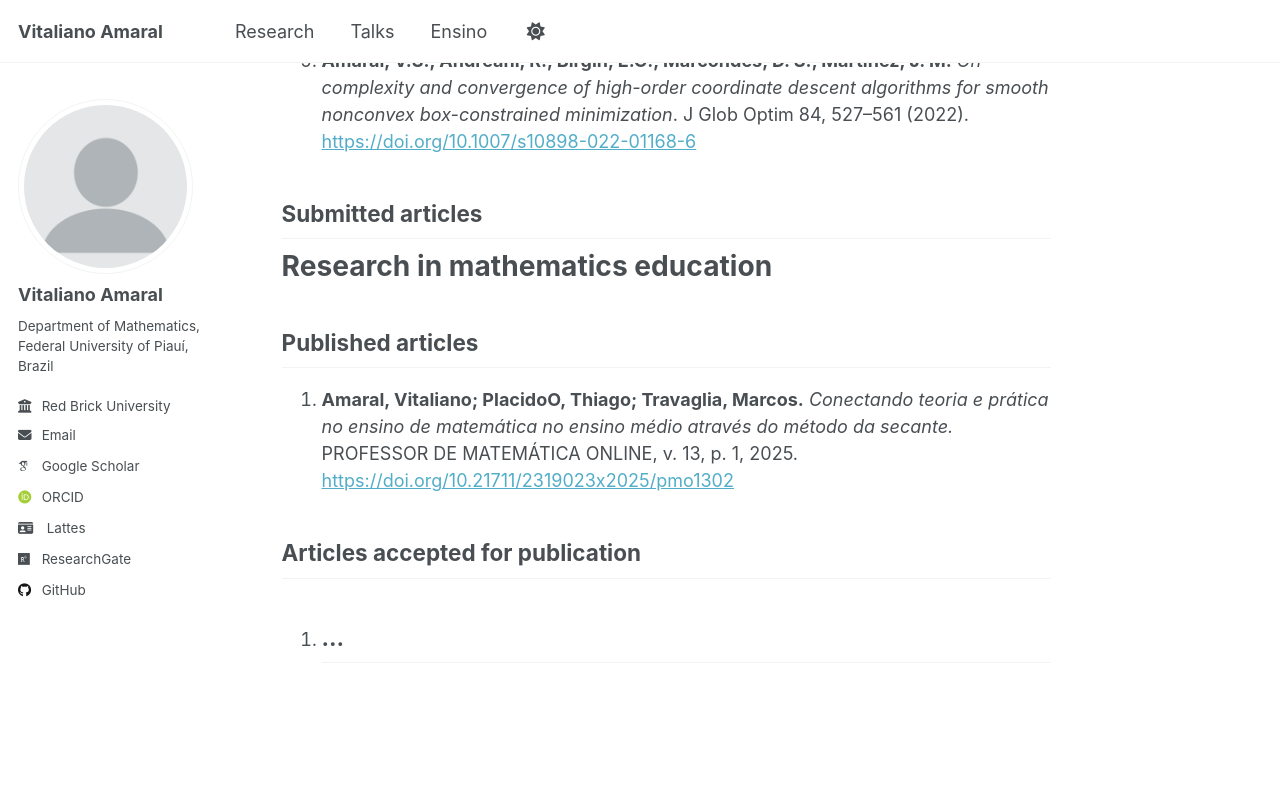
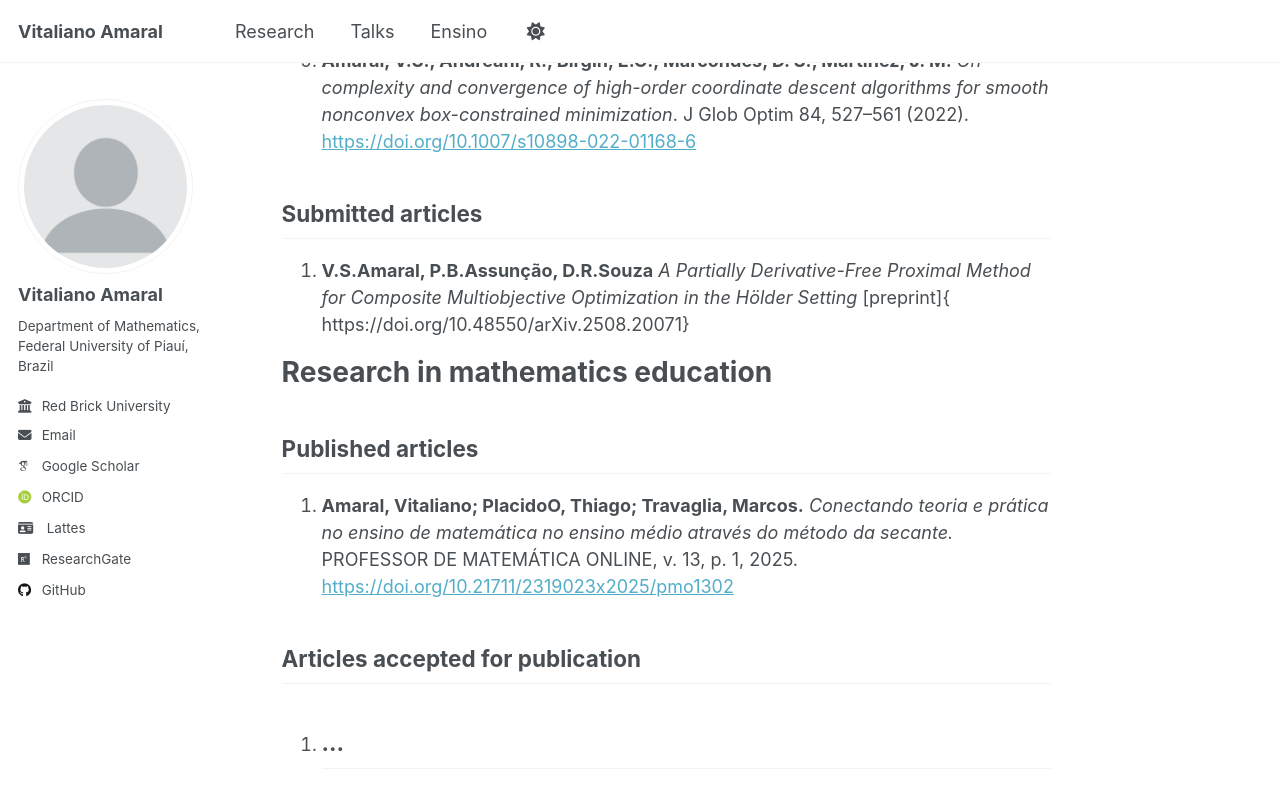
Before and after one commit to vitalianoamaral/vitalianoamaral.github.io, a Jekyll site: the page built from _pages/research.md, in a window 1280 px wide and 900 px high, scrolled down 702 px. Shown: the top 808 px of the window. Built offline with Jekyll 4.4.1, drawn with Linux system fonts in a browser that asks for light colours; some web fonts are replaced.

Commit message:
Update research.md

```diff
--- a/_pages/research.md
+++ b/_pages/research.md
@@ -25,6 +25,9 @@ author_profile: true
 
 ## Submitted articles
 
+1. **V.S.Amaral, P.B.Assunção, D.R.Souza** *A Partially Derivative-Free Proximal Method for Composite Multiobjective Optimization in the Hölder Setting* [preprint]{
+https://doi.org/10.48550/arXiv.2508.20071}
+
 
 
 
```
